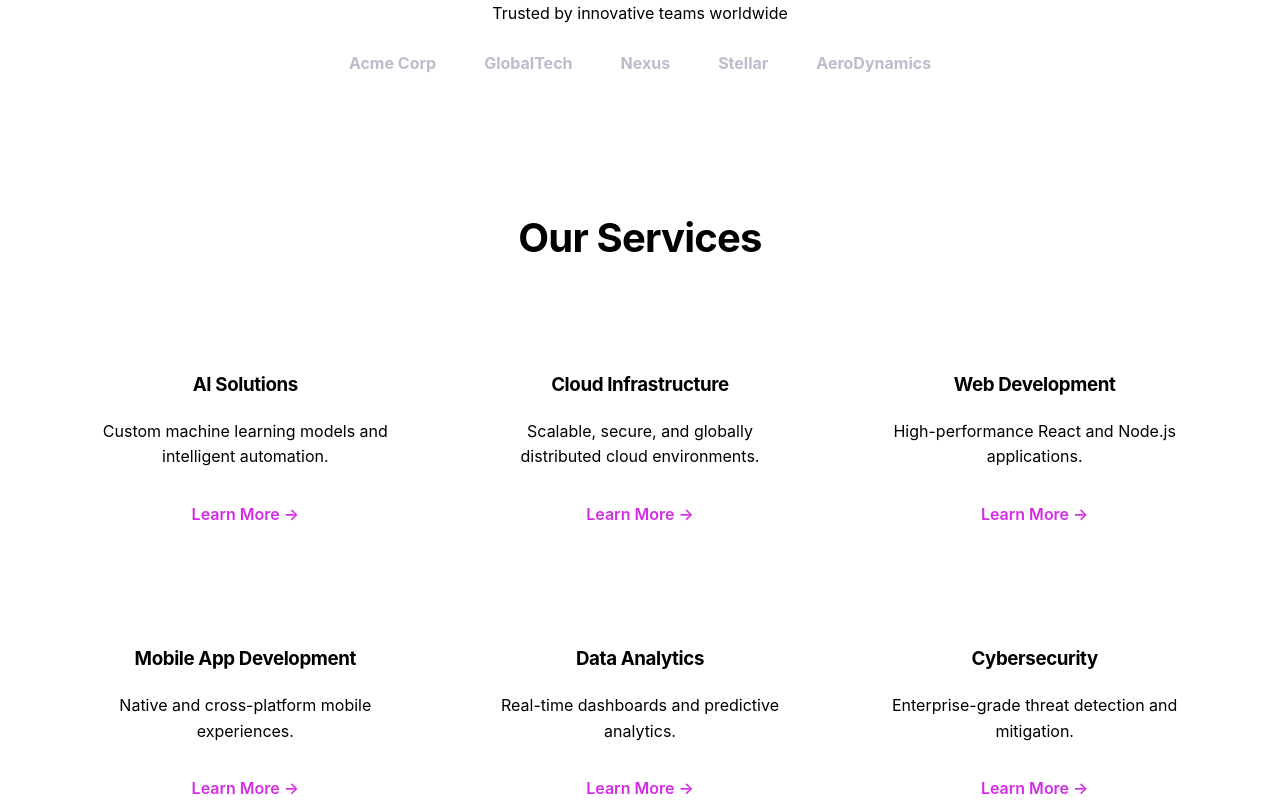
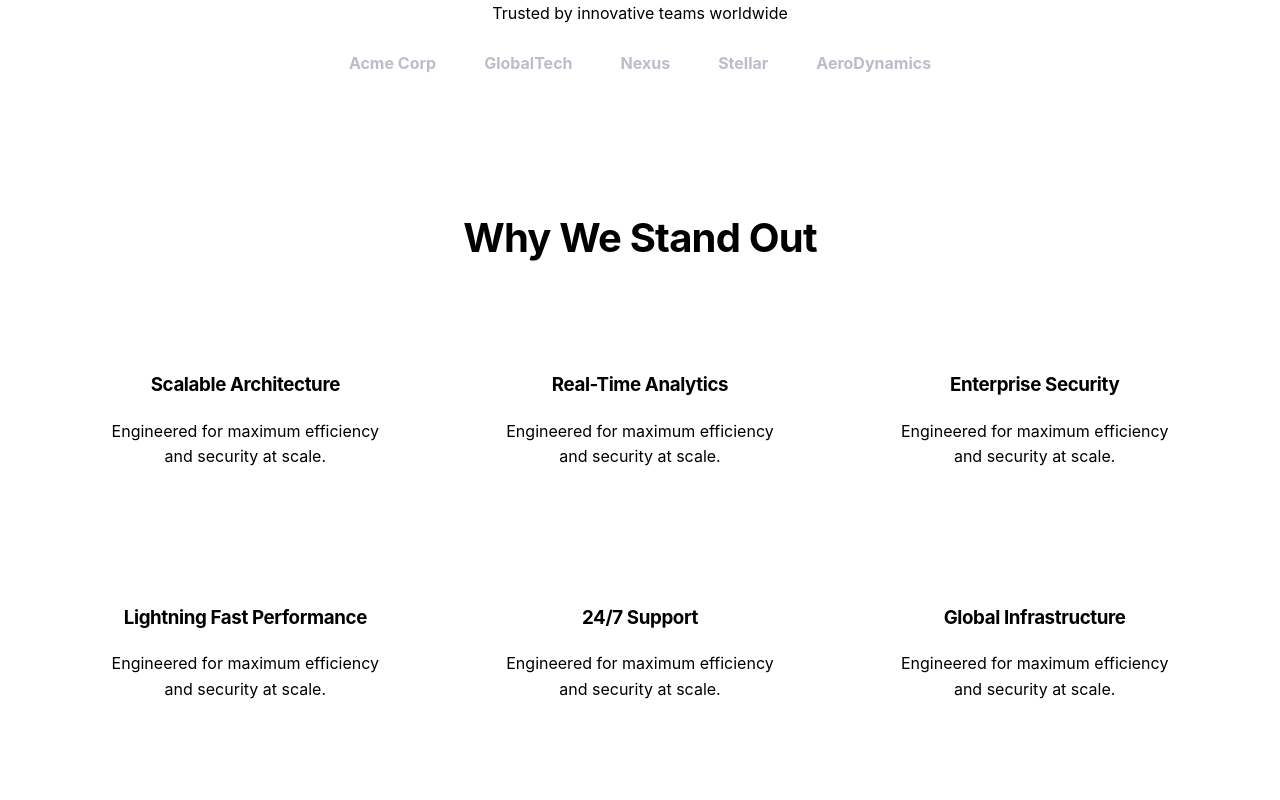
Before and after one commit to ChandraBhooshan/react-routing, a React (Create React App) app: page /home in a window 1280 px wide. Shown: the part 880-1680 px from the top of the page. Built offline with nearby package versions, Linux system fonts and the light colour scheme.

Commit message:
home page

```diff
--- a/src/Home.js
+++ b/src/Home.js
@@ -40,7 +40,7 @@ const Home = () => {
       </section>
 
       {/* 3. Services Section */}
-      <section className="services-section">
+      {/* <section className="services-section">
         <h2>Our Services</h2>
         <div className="grid-container">
           {servicesData.map((service, index) => (
@@ -54,7 +54,7 @@ const Home = () => {
             </div>
           ))}
         </div>
-      </section>
+      </section> */}
 
       {/* 4. Features Section */}
       <section className="features-section">
@@ -209,38 +209,38 @@ const Home = () => {
 
 // --- Data Arrays ---
 
-const servicesData = [
-  {
-    title: "AI Solutions",
-    icon: "fa-robot",
-    desc: "Custom machine learning models and intelligent automation.",
-  },
-  {
-    title: "Cloud Infrastructure",
-    icon: "fa-cloud",
-    desc: "Scalable, secure, and globally distributed cloud environments.",
-  },
-  {
-    title: "Web Development",
-    icon: "fa-code",
-    desc: "High-performance React and Node.js applications.",
-  },
-  {
-    title: "Mobile App Development",
-    icon: "fa-mobile-alt",
-    desc: "Native and cross-platform mobile experiences.",
-  },
-  {
-    title: "Data Analytics",
-    icon: "fa-chart-network",
-    desc: "Real-time dashboards and predictive analytics.",
-  },
-  {
-    title: "Cybersecurity",
-    icon: "fa-shield-alt",
-    desc: "Enterprise-grade threat detection and mitigation.",
-  },
-];
+// const servicesData = [
+//   {
+//     title: "AI Solutions",
+//     icon: "fa-robot",
+//     desc: "Custom machine learning models and intelligent automation.",
+//   },
+//   {
+//     title: "Cloud Infrastructure",
+//     icon: "fa-cloud",
+//     desc: "Scalable, secure, and globally distributed cloud environments.",
+//   },
+//   {
+//     title: "Web Development",
+//     icon: "fa-code",
+//     desc: "High-performance React and Node.js applications.",
+//   },
+//   {
+//     title: "Mobile App Development",
+//     icon: "fa-mobile-alt",
+//     desc: "Native and cross-platform mobile experiences.",
+//   },
+//   {
+//     title: "Data Analytics",
+//     icon: "fa-chart-network",
+//     desc: "Real-time dashboards and predictive analytics.",
+//   },
+//   {
+//     title: "Cybersecurity",
+//     icon: "fa-shield-alt",
+//     desc: "Enterprise-grade threat detection and mitigation.",
+//   },
+// ];
 
 const featuresData = [
   { title: "Scalable Architecture" },
```
